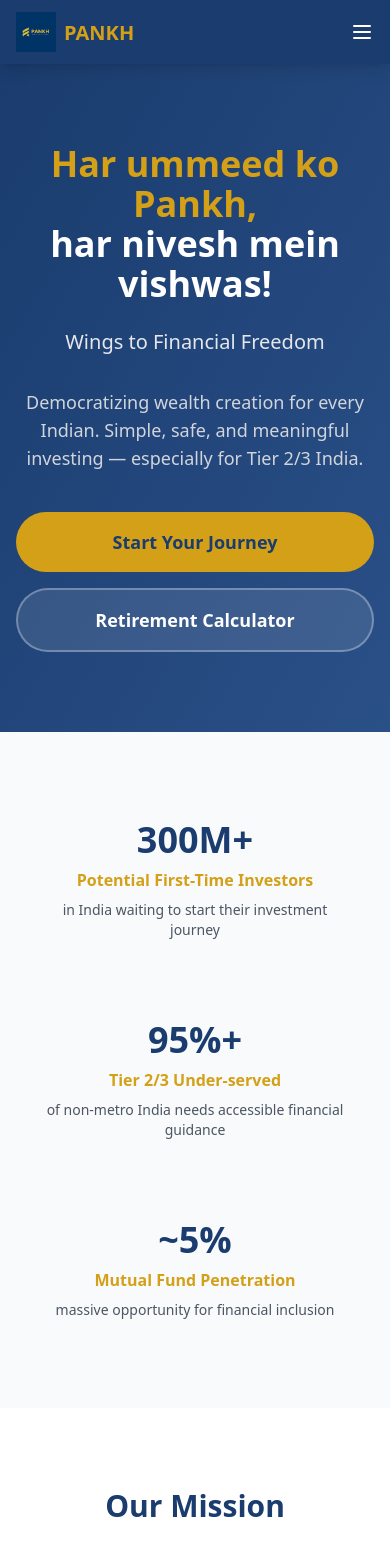
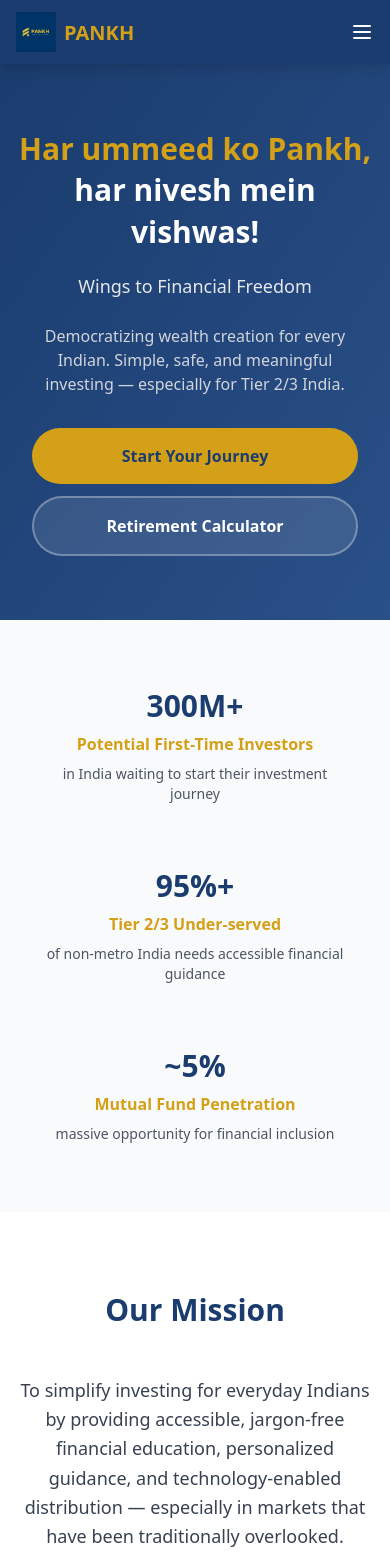
Before and after one commit to ankeshs19/pankh-website, a Next.js app: page / in a window 390 px wide. Shown: the top 1568 px of the page. Built offline with nearby package versions, Linux system fonts and the light colour scheme.

Commit message:
Update page.tsx

```diff
--- a/app/page.tsx
+++ b/app/page.tsx
@@ -8,53 +8,55 @@
       <Header />
 
       {/* Hero Section */}
-      <section className="bg-gradient-to-br from-pankh-navy to-pankh-navy-light text-white py-20 md:py-32">
+      <section className="bg-gradient-to-br from-pankh-navy to-pankh-navy-light text-white py-16 md:py-32">
         <div className="container mx-auto px-4">
           <div className="max-w-4xl mx-auto text-center">
-            <h1 className="text-4xl md:text-6xl font-bold mb-6">
-              <span className="text-pankh-gold">Har ummeed ko Pankh,</span><br />
+            <h1 className="text-3xl sm:text-4xl md:text-6xl font-bold mb-5 md:mb-6 leading-snug">
+              <span className="text-pankh-gold">Har ummeed ko Pankh,</span>
+              <br className="hidden sm:block" />
+              <span className="sm:hidden"> </span>
               har nivesh mein vishwas!
             </h1>
-            <p className="text-xl md:text-2xl mb-8 text-gray-200">
+            <p className="text-lg sm:text-xl md:text-2xl mb-6 md:mb-8 text-gray-200">
               Wings to Financial Freedom
             </p>
-            <p className="text-lg mb-10 text-gray-300 max-w-2xl mx-auto">
+            <p className="text-base md:text-lg mb-8 md:mb-10 text-gray-300 max-w-2xl mx-auto px-2">
               Democratizing wealth creation for every Indian. Simple, safe, and meaningful investing — especially for Tier 2/3 India.
             </p>
-            <div className="flex flex-col sm:flex-row gap-4 justify-center">
+            <div className="flex flex-col sm:flex-row gap-3 sm:gap-4 justify-center px-4 sm:px-0">
               <Link
                 href="/contact"
-                className="bg-pankh-gold hover:bg-pankh-gold-light text-pankh-navy font-semibold px-8 py-4 rounded-full transition text-lg"
+                className="bg-pankh-gold hover:bg-pankh-gold-light text-pankh-navy font-semibold px-8 py-4 rounded-full transition text-base md:text-lg text-center"
               >
                 Start Your Journey
               </Link>
               <Link
-  href="/retirement-calculator"
-  className="bg-white/10 hover:bg-white/20 text-white font-semibold px-8 py-4 rounded-full transition text-lg border-2 border-white/30"
->
-  Retirement Calculator
-</Link>
+                href="/retirement-calculator"
+                className="bg-white/10 hover:bg-white/20 text-white font-semibold px-8 py-4 rounded-full transition text-base md:text-lg border-2 border-white/30 text-center"
+              >
+                Retirement Calculator
+              </Link>
             </div>
           </div>
         </div>
       </section>
 
       {/* Stats Section */}
-      <section className="py-16 bg-gray-50">
+      <section className="py-12 md:py-16 bg-gray-50">
         <div className="container mx-auto px-4">
-          <div className="grid grid-cols-1 md:grid-cols-3 gap-8 text-center">
-            <div className="p-6">
-              <div className="text-4xl font-bold text-pankh-navy mb-2">300M+</div>
+          <div className="grid grid-cols-1 sm:grid-cols-3 gap-6 md:gap-8 text-center">
+            <div className="p-5 md:p-6">
+              <div className="text-3xl md:text-4xl font-bold text-pankh-navy mb-2">300M+</div>
               <div className="text-pankh-gold font-semibold mb-2">Potential First-Time Investors</div>
               <p className="text-gray-600 text-sm">in India waiting to start their investment journey</p>
             </div>
-            <div className="p-6">
-              <div className="text-4xl font-bold text-pankh-navy mb-2">95%+</div>
+            <div className="p-5 md:p-6">
+              <div className="text-3xl md:text-4xl font-bold text-pankh-navy mb-2">95%+</div>
               <div className="text-pankh-gold font-semibold mb-2">Tier 2/3 Under-served</div>
               <p className="text-gray-600 text-sm">of non-metro India needs accessible financial guidance</p>
             </div>
-            <div className="p-6">
-              <div className="text-4xl font-bold text-pankh-navy mb-2">~5%</div>
+            <div className="p-5 md:p-6">
+              <div className="text-3xl md:text-4xl font-bold text-pankh-navy mb-2">~5%</div>
               <div className="text-pankh-gold font-semibold mb-2">Mutual Fund Penetration</div>
               <p className="text-gray-600 text-sm">massive opportunity for financial inclusion</p>
             </div>
@@ -195,10 +197,10 @@
           <p className="text-xl mb-10 text-gray-200 max-w-2xl mx-auto">
             Join thousands of Indians who are taking their first steps toward financial freedom.
           </p>
-          <div className="flex flex-col sm:flex-row gap-4 justify-center">
+          <div className="flex flex-col sm:flex-row gap-3 sm:gap-4 justify-center px-4 sm:px-0">
             <Link
               href="/contact"
-              className="bg-pankh-gold hover:bg-pankh-gold-light text-pankh-navy font-semibold px-8 py-4 rounded-full transition text-lg inline-block"
+              className="bg-pankh-gold hover:bg-pankh-gold-light text-pankh-navy font-semibold px-8 py-4 rounded-full transition text-base md:text-lg text-center inline-block"
             >
               Get Started Today
             </Link>
@@ -206,7 +208,7 @@
               href="https://wa.me/919746207344"
               target="_blank"
               rel="noopener noreferrer"
-              className="bg-green-500 hover:bg-green-600 text-white font-semibold px-8 py-4 rounded-full transition text-lg inline-flex items-center justify-center space-x-2"
+              className="bg-green-500 hover:bg-green-600 text-white font-semibold px-8 py-4 rounded-full transition text-base md:text-lg inline-flex items-center justify-center space-x-2"
             >
               <svg className="w-6 h-6" fill="currentColor" viewBox="0 0 24 24">
                 <path d="M17.472 14.382c-.297-.149-1.758-.867-2.03-.967-.273-.099-.471-.148-.67.15-.197.297-.767.966-.94 1.164-.173.199-.347.223-.644.075-.297-.15-1.255-.463-2.39-1.475-.883-.788-1.48-1.761-1.653-2.059-.173-.297-.018-.458.13-.606.134-.133.298-.347.446-.52.149-.174.198-.298.298-.497.099-.198.05-.371-.025-.52-.075-.149-.669-1.612-.916-2.207-.242-.579-.487-.5-.669-.51-.173-.008-.371-.01-.57-.01-.198 0-.52.074-.792.372-.272.297-1.04 1.016-1.04 2.479 0 1.462 1.065 2.875 1.213 3.074.149.198 2.096 3.2 5.077 4.487.709.306 1.262.489 1.694.625.712.227 1.36.195 1.871.118.571-.085 1.758-.719 2.006-1.413.248-.694.248-1.289.173-1.413-.074-.124-.272-.198-.57-.347m-5.421 7.403h-.004a9.87 9.87 0 01-5.031-1.378l-.361-.214-3.741.982.998-3.648-.235-.374a9.86 9.86 0 01-1.51-5.26c.001-5.45 4.436-9.884 9.888-9.884 2.64 0 5.122 1.03 6.988 2.898a9.825 9.825 0 012.893 6.994c-.003 5.45-4.437 9.884-9.885 9.884m8.413-18.297A11.815 11.815 0 0012.05 0C5.495 0 .16 5.335.157 11.892c0 2.096.547 4.142 1.588 5.945L.057 24l6.305-1.654a11.882 11.882 0 005.683 1.448h.005c6.554 0 11.89-5.335 11.893-11.893a11.821 11.821 0 00-3.48-8.413Z"/>
```
